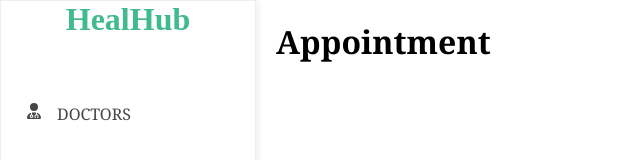
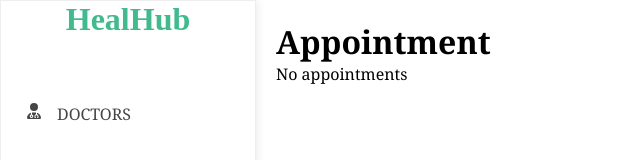
Before and after one commit to Lawmsangi/medical-appointment-app, a React (Create React App) app: page /appointment in a window 1280 px wide. Shown: the top 160 px of the page, without its empty margins (0-640 px from the left). Built offline with nearby package versions, Linux system fonts and the light colour scheme; the HTML template or start-up script is replaced by a standard one.

Commit message:
Update appointment when there are no appointment

```diff
--- a/src/components/Appointment.jsx
+++ b/src/components/Appointment.jsx
@@ -6,27 +6,24 @@ function Appointment() {
   const appointments = useSelector((store) => store.appointmentsStore.appointments)
   const dispatch = useDispatch()
 
-  if (!appointments) {
-    return (
-      <div>
-        <h1>Appointment</h1>
-        <p>No appointments</p>
-      </div>
-    )
-  }
-
   return (
     <div>
-        <h1>Appointment</h1>
-        {appointments.map((appointment) => (
+      <h1>Appointment</h1>
+      {appointments.length === 0 ? (
+        <p>No appointments</p>
+      ) : (
+        appointments.map((appointment) => (
           <div key={appointment.id}>
             <img src={appointment.image} alt="image" />
             <h3>{appointment.doctor}</h3>
             <p>{appointment.date}</p>
             <p>{appointment.time}</p>
-            <button onClick={() => dispatch(removeAppointment(appointment.id))}>Cancel</button>
+            <button onClick={() => dispatch(removeAppointment(appointment.id))}>
+              Cancel
+            </button>
           </div>
-        ))}
+        ))
+      )}
     </div>
   )
 }
```
